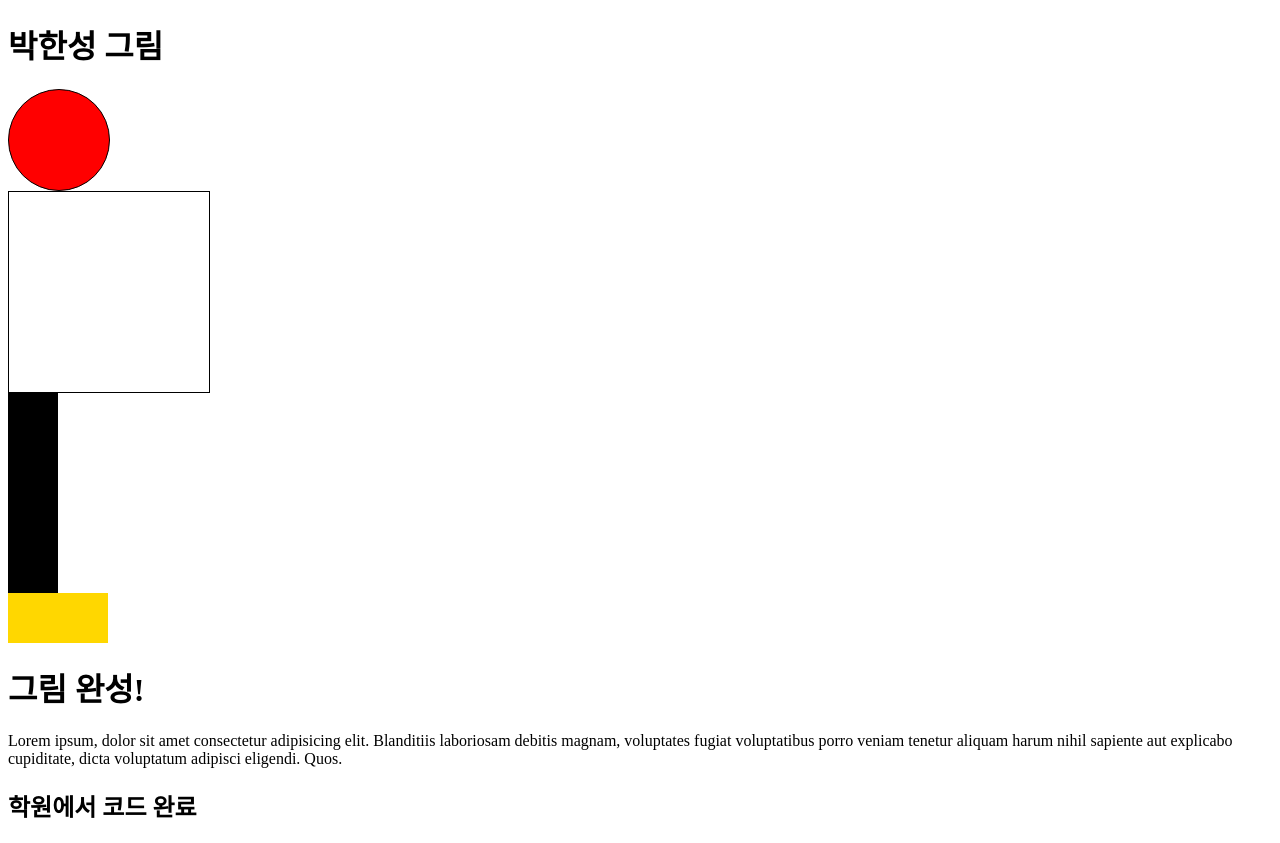
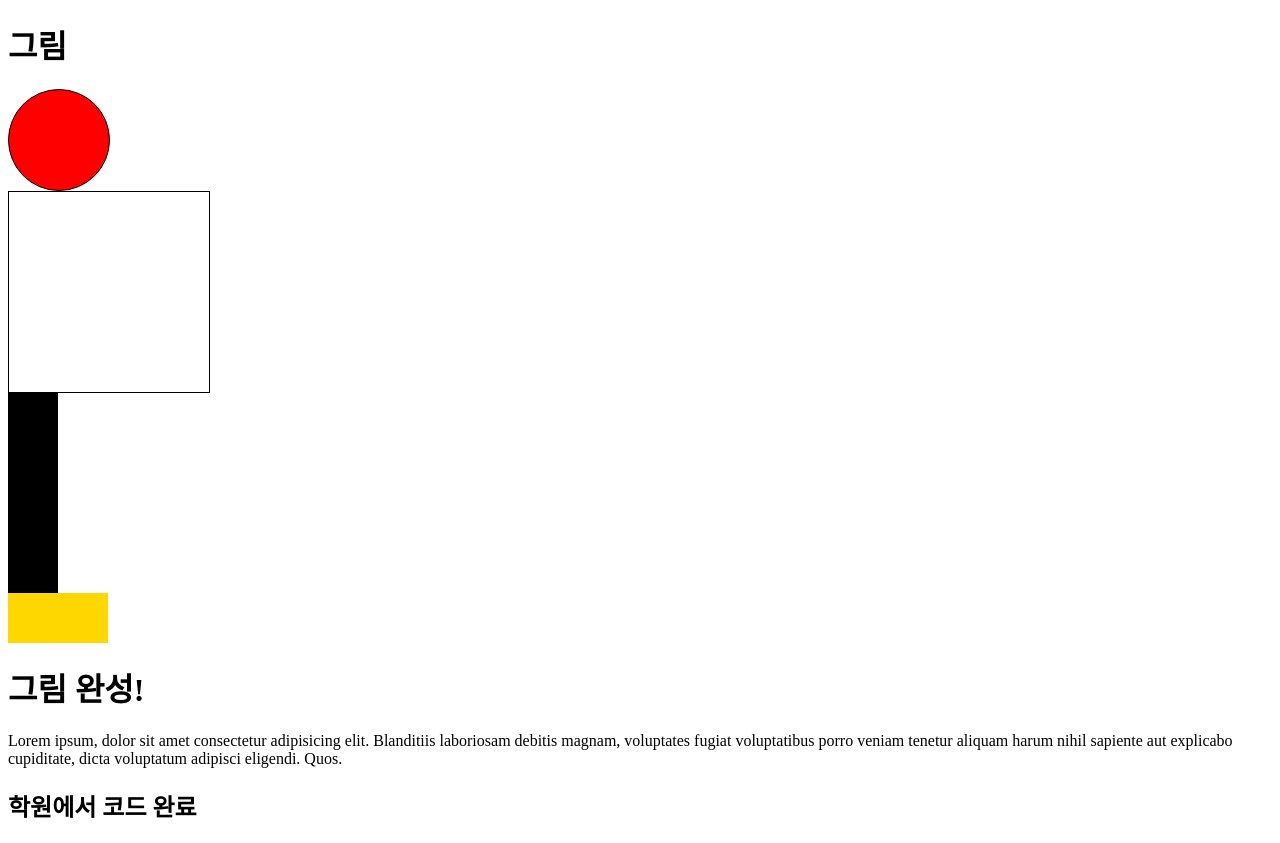
Before and after one commit to josugyeong/git-drawing, a plain HTML site: page index.html in a window 1280 px wide. Drawn offline with Linux system fonts and the light colour scheme.

Commit message:
Update index.html

```diff
--- a/index.html
+++ b/index.html
@@ -31,7 +31,7 @@
 </head>
 <body>
     <h1>
-        박한성 그림
+        그림
     </h1>
     <div class="head"></div>
     <div class="body"></div>
```
